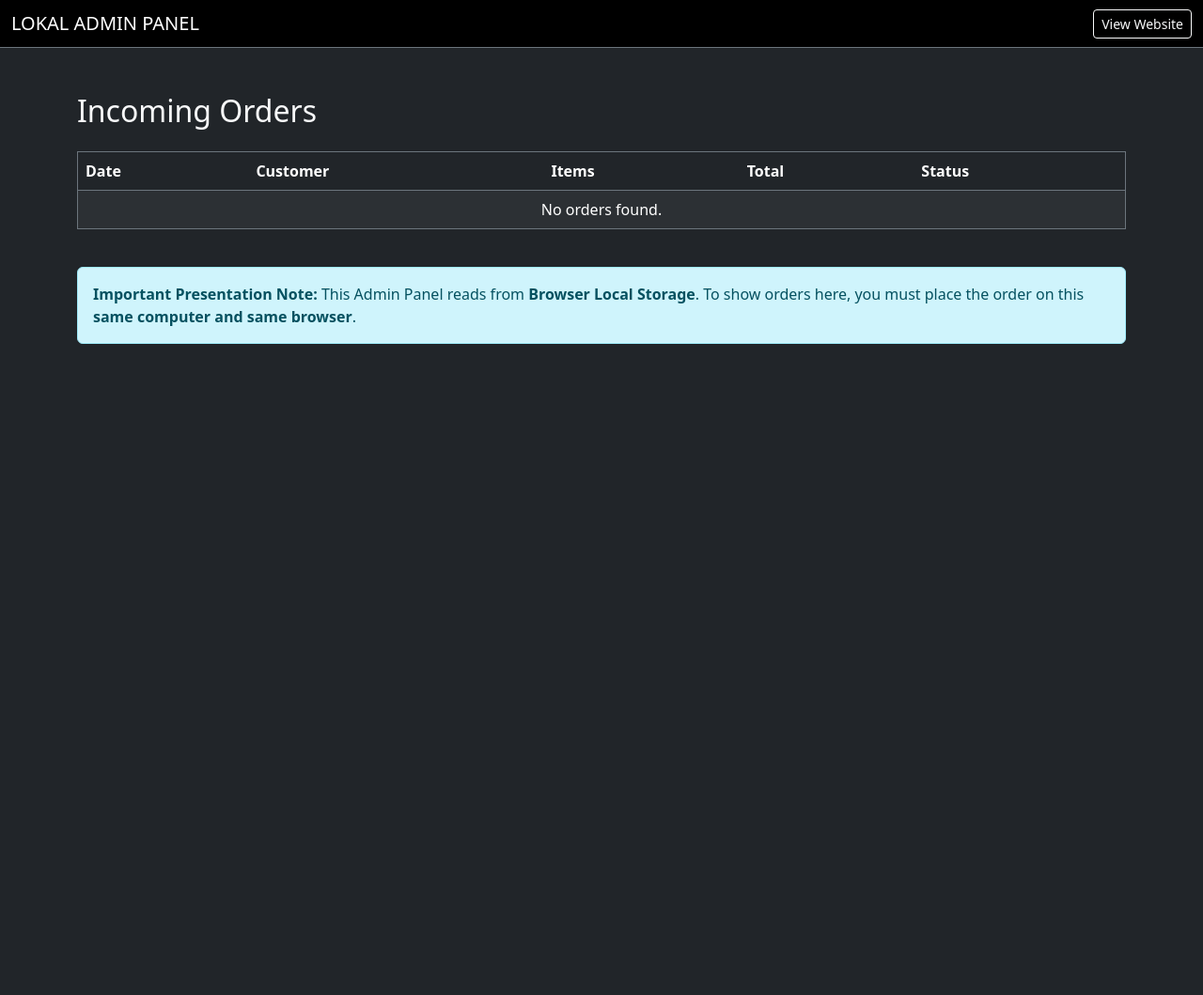
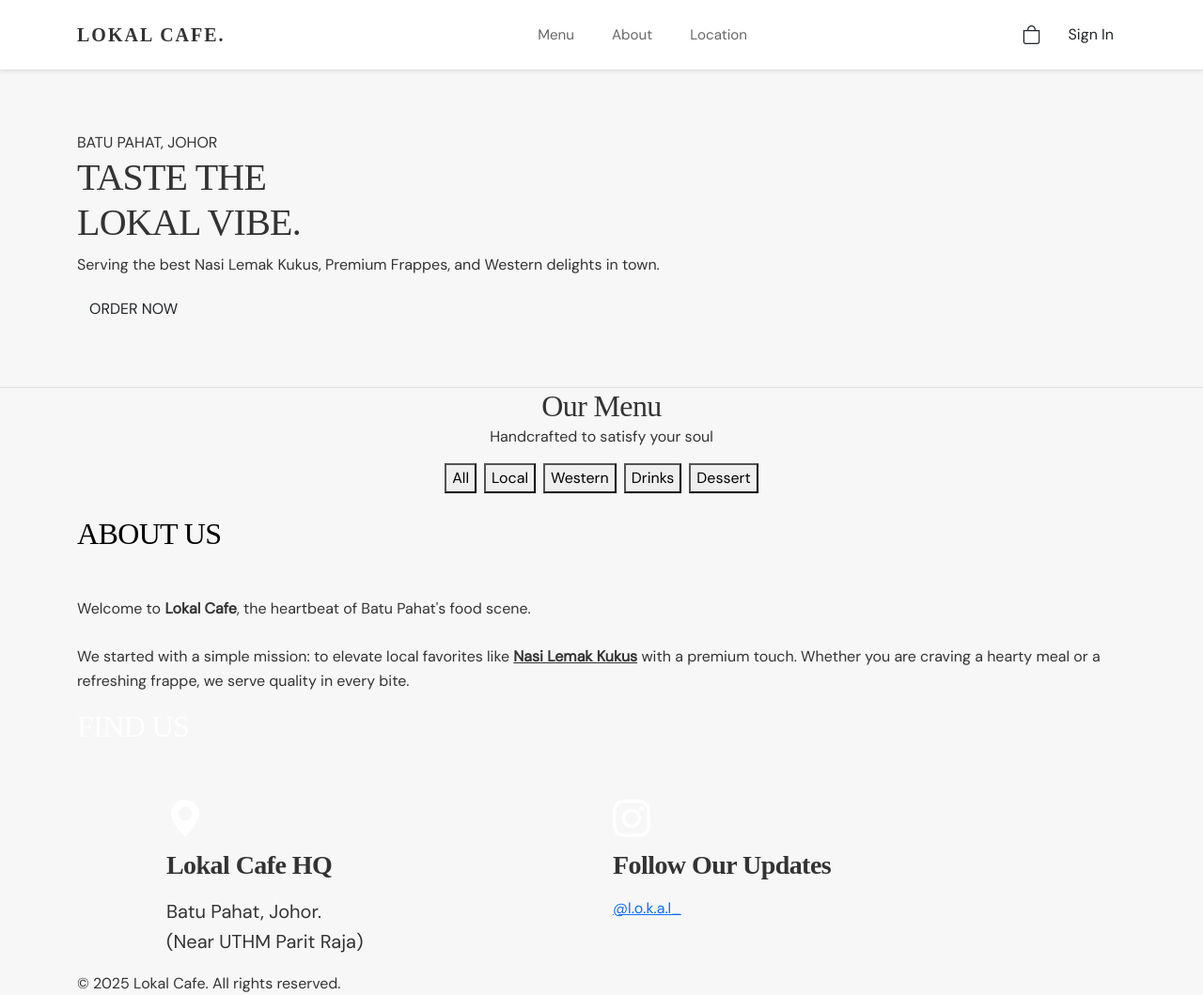
Before and after one commit to FatinFityah/Lokal--Cafe, a plain HTML site: page admin.html in a window 1280 px wide. Shown: the whole page at 94% size. Before the commit the page ends 800 px from the top, so only its background shows below. Drawn offline with nearby package versions, Linux system fonts and the light colour scheme.

Commit message:
Update admin.html

```diff
--- a/admin.html
+++ b/admin.html
@@ -3,46 +3,135 @@
 <head>
     <meta charset="UTF-8">
     <meta name="viewport" content="width=device-width, initial-scale=1.0">
-    <title>Admin - Lokal Cafe</title>
+    <title>Lokal Cafe - Taste the Vibe</title>
     <link href="https://cdn.jsdelivr.net/npm/bootstrap@5.3.0/dist/css/bootstrap.min.css" rel="stylesheet">
+    <link rel="stylesheet" href="https://cdn.jsdelivr.net/npm/bootstrap-icons@1.10.0/font/bootstrap-icons.css">
+    <link rel="stylesheet" href="css/styles.css">
 </head>
-<body class="bg-dark text-light">
+<body>
 
-    <nav class="navbar navbar-dark bg-black border-bottom border-secondary">
-        <div class="container-fluid">
-            <span class="navbar-brand mb-0 h1">LOKAL ADMIN PANEL</span>
-            <a href="index.html" class="btn btn-outline-light btn-sm">View Website</a>
+    <nav class="navbar navbar-expand-lg sticky-top shadow-sm">
+        <div class="container">
+            <a class="navbar-brand" href="index.html">Lokal Cafe.</a>
+            <button class="navbar-toggler" type="button" data-bs-toggle="collapse" data-bs-target="#navbarNav">
+                <span class="navbar-toggler-icon"></span>
+            </button>
+            <div class="collapse navbar-collapse" id="navbarNav">
+                <ul class="navbar-nav mx-auto">
+                    <li class="nav-item"><a class="nav-link" href="#menu">Menu</a></li>
+                    <li class="nav-item"><a class="nav-link" href="#about">About</a></li>
+                    <li class="nav-item"><a class="nav-link" href="#location">Location</a></li>
+                </ul>
+                <div class="d-flex align-items-center">
+                    <a href="cart.html" class="position-relative me-3 text-dark fs-5">
+                        <i class="bi bi-bag"></i>
+                        <span id="cart-count" class="position-absolute top-0 start-100 translate-middle badge rounded-pill bg-danger" style="display:none; font-size: 0.6rem;">0</span>
+                    </a>
+                    <a href="#" class="btn btn-signin">Sign In</a>
+                </div>
+            </div>
         </div>
     </nav>
 
-    <div class="container my-5">
-        <h2 class="mb-4">Incoming Orders</h2>
+    <header class="hero-section">
+        <div class="hero-overlay"></div>
+        <div class="hero-content container">
+            <span class="hero-location">BATU PAHAT, JOHOR</span>
+            <h1 class="hero-title">TASTE THE<br>LOKAL VIBE.</h1>
+            <p class="hero-subtitle">Serving the best Nasi Lemak Kukus, Premium Frappes, and Western delights in town.</p>
+            <a href="#menu" class="btn btn-order-now">ORDER NOW</a>
+        </div>
+    </header>
 
-        <div class="table-responsive">
-            <table class="table table-dark table-striped table-hover border border-secondary align-middle">
-                <thead>
-                    <tr>
-                        <th>Date</th>
-                        <th>Customer</th>
-                        <th>Items</th>
-                        <th>Total</th>
-                        <th>Status</th>
-                    </tr>
-                </thead>
-                <tbody id="admin-orders-table">
-                    <tr><td colspan="5" class="text-center">No orders found.</td></tr>
-                </tbody>
-            </table>
+    <section id="menu" class="menu-section">
+        <div class="container">
+            <div class="text-center mb-5">
+                <h2 class="section-title mb-0">Our Menu</h2>
+				<p class="unique-subtitle">Handcrafted to satisfy your soul</p>
+
+                <div class="d-flex justify-content-center flex-wrap gap-2">
+                    <button class="filter-btn active" data-filter="all">All</button>
+                    <button class="filter-btn" data-filter="local">Local</button>
+                    <button class="filter-btn" data-filter="western">Western</button>
+                    <button class="filter-btn" data-filter="drinks">Drinks</button>
+                    <button class="filter-btn" data-filter="dessert">Dessert</button>
+                </div>
+            </div>
+
+            <div class="row g-4" id="menu-grid">
+                </div>
         </div>
+    </section>
 
-        <div class="alert alert-info mt-4">
-            <strong>Important Presentation Note:</strong> This Admin Panel reads from <strong>Browser Local Storage</strong>.
-            To show orders here, you must place the order on this <strong>same computer and same browser</strong>.
+    <section id="about" class="about-section">
+        <div class="container">
+            <h2 class="hero-title text-black mb-5">ABOUT US</h2>
+            <p class="about-text">
+                Welcome to <strong>Lokal Cafe</strong>, the heartbeat of Batu Pahat's food scene.
+                <br><br>
+                We started with a simple mission: to elevate local favorites like
+                <u class="fw-bold">Nasi Lemak Kukus</u> with a premium touch. Whether you are craving
+                a hearty meal or a refreshing frappe, we serve quality in every bite.
+            </p>
+        </div>
+    </section>
+
+    <section id="location" class="find-us-section">
+        <div class="container">
+            <h2 class="hero-title text-white mb-5">FIND US</h2>
+            <div class="row g-4 justify-content-center">
+                <div class="col-md-5">
+                    <div class="info-card">
+                        <i class="bi bi-geo-alt-fill fs-1 mb-3 text-white"></i>
+                        <h3 class="fw-bold mb-3">Lokal Cafe HQ</h3>
+                        <p class="lead">Batu Pahat, Johor.<br>(Near UTHM Parit Raja)</p>
+                    </div>
+                </div>
+                <div class="col-md-5">
+                    <div class="info-card">
+                        <i class="bi bi-instagram fs-1 mb-3 text-white"></i>
+                        <h3 class="fw-bold mb-3">Follow Our Updates</h3>
+                        <a href="https://instagram.com" target="_blank" class="social-pill">@l.o.k.a.l_</a>
+                    </div>
+                </div>
+            </div>
+        </div>
+    </section>
+
+    <footer>
+        <div class="container">
+            © 2025 Lokal Cafe. All rights reserved.
+        </div>
+    </footer>
+
+    <div id="login-overlay" class="d-none">
+        <div class="login-container">
+            <h2 class="fw-bold mb-1">Lokal Cafe.</h2>
+            <h5 class="fw-bold mb-4">WELCOME BACK</h5>
+
+            <div class="login-toggle-group">
+                <button id="btn-customer" class="login-toggle active" onclick="switchLogin('customer')">CUSTOMER</button>
+                <button id="btn-admin" class="login-toggle" onclick="switchLogin('admin')">ADMIN / STAFF</button>
+            </div>
+
+            <form id="login-form">
+                <div class="mb-3 text-start">
+                    <label class="form-label fw-bold small">EMAIL / USERNAME</label>
+                    <input type="text" id="login-user" class="form-control" placeholder="you@example.com" required>
+                </div>
+                <div class="mb-4 text-start">
+                    <label class="form-label fw-bold small">PASSWORD</label>
+                    <input type="password" id="login-pass" class="form-control" placeholder="••••••••" required>
+                </div>
+                <button type="submit" class="btn btn-black w-100 fw-bold py-2 rounded-pill">SIGN IN</button>
+            </form>
+
+            <a href="#" onclick="toggleLoginModal()" class="d-block mt-3 text-muted text-decoration-none small">← Back to Homepage</a>
         </div>
     </div>
 
-    <!-- Scripts -->
     <script src="js/db.js"></script>
     <script src="js/app.js"></script>
+    <script src="https://cdn.jsdelivr.net/npm/bootstrap@5.3.0/dist/js/bootstrap.bundle.min.js"></script>
 </body>
 </html>
```
